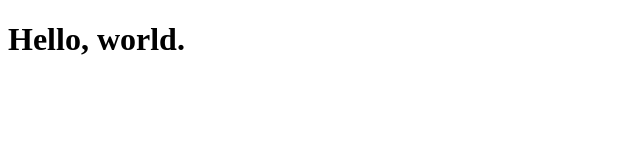
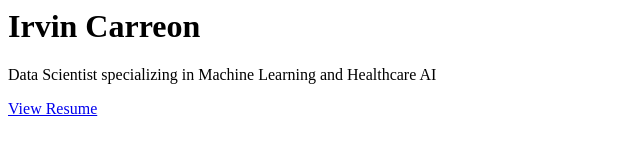
Before and after one commit to irvin-carreon/irvin-carreon.github.io, a plain HTML site: page index.html in a window 1280 px wide. Shown: the whole page, without its empty margins (0-640 px from the left). Drawn offline with Linux system fonts and the light colour scheme.

Commit message:
Update index.html

```diff
--- a/index.html
+++ b/index.html
@@ -1,9 +1,5 @@
-<!DOCTYPE html>
-<html>
-<head>
-    <title>Irvin Carreon</title>
-</head>
-<body>
-    <h1>Hello, world.</h1>
-</body>
-</html>
+<header>
+    <h1>Irvin Carreon</h1>
+    <p>Data Scientist specializing in Machine Learning and Healthcare AI</p>
+    <a href="#" class="button">View Resume</a>
+</header>
```
